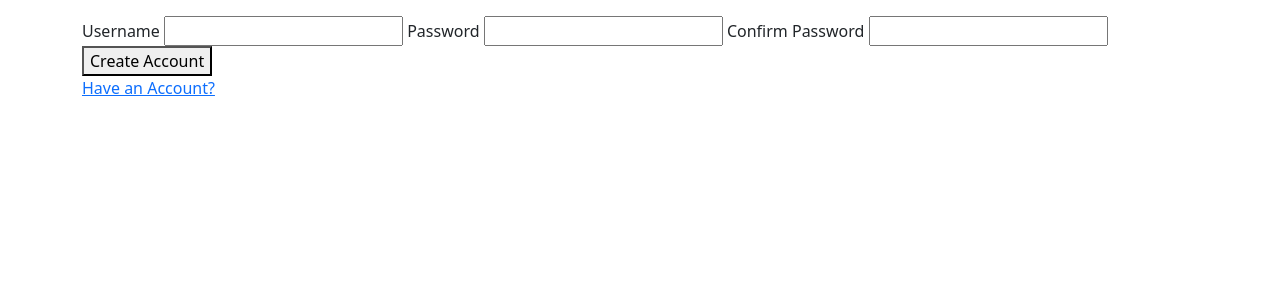
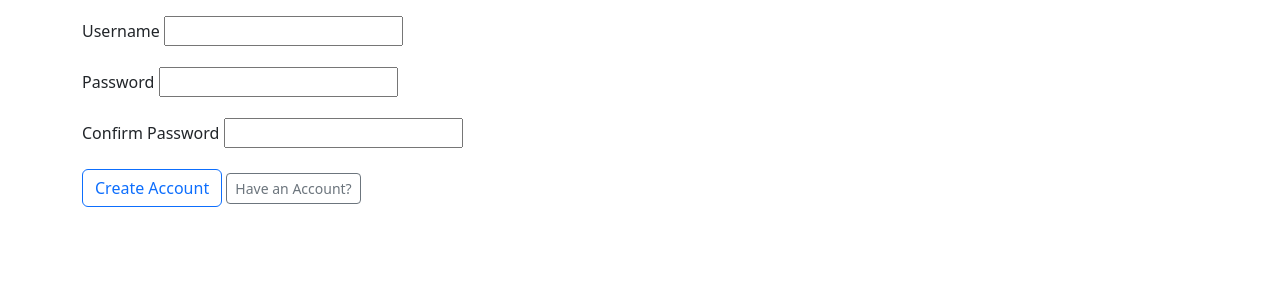
Before and after one commit to jpadden01/todo-app, a Flask app: page /signup in a window 1280 px wide. Shown: the part 57-357 px from the top of the page. Run offline with Flask 3, Linux system fonts and the light colour scheme.

Commit message:
Styled signup page

```diff
--- a/todo/templates/login.html
+++ b/todo/templates/login.html
@@ -13,6 +13,6 @@
     </div>
 
     <button type="submit" class="btn btn-outline-primary">Log In</button>
-    <a class="btn btn-sm btn-outline-secondary" href="{{ url_for('auth.signup') }}">Create an Account</a>
+    <a class="btn btn-sm btn-outline-secondary" href="{{ url_for('auth.signup') }}">Need an Account?</a>
 </form>
 {% endblock %}
--- a/todo/templates/signup.html
+++ b/todo/templates/signup.html
@@ -2,17 +2,22 @@
 
 {% block content %}
 <form method="POST">
-    <label for="username">Username</label>
-    <input type="text" name="username">
+    <div class="mb-3">
+        <label for="username" class="form-label">Username</label>
+        <input type="text" name="username" class="form-control-md">
+    </div>
 
-    <label for="password">Password</label>
-    <input type="password" name="password">
+    <div class="mb-3">
+        <label for="password" class="form-label">Password</label>
+        <input type="password" name="password" class="form-control-label">
+    </div>
 
-    <label for="password-confirm">Confirm Password</label>
-    <input type="password" name="password-confirm">
+    <div class="mb-3">
+        <label for="password-confirm" class="form-label">Confirm Password</label>
+        <input type="password" name="password-confirm" class="form-control-md">
+    </div>
 
-    <button type="submit">Create Account</button>
+    <button type="submit" class="btn btn-outline-primary">Create Account</button>
+    <a href="{{ url_for('auth.login') }}" class="btn btn-sm btn-outline-secondary">Have an Account?</a>
 </form>
-
-<a href="{{ url_for('auth.login') }}">Have an Account?</a>
 {% endblock %}
```
